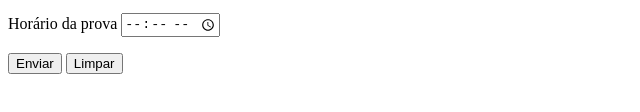
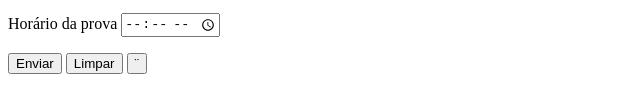
Before and after one commit to camiladlima/camiladlima.github.io, a plain HTML site: page exercicios/ex025.html/form003.html in a window 1280 px wide. Shown: the part 216-328 px from the top of the page, 0-640 px from the left. Drawn offline with Linux system fonts and the light colour scheme.

Commit message:
botoed adicionados

```diff
--- a/exercicios/ex025.html/form003.html
+++ b/exercicios/ex025.html/form003.html
@@ -31,6 +31,7 @@
         <p>
             <input type="submit" value="Enviar">
             <input type="reset" value="Limpar">
+            <input type="button" value="¨">
         </p>
 
     </form>
```
Also changed, not shown: exercicios/ex025.html/form002.html (+1 -0 lines).
